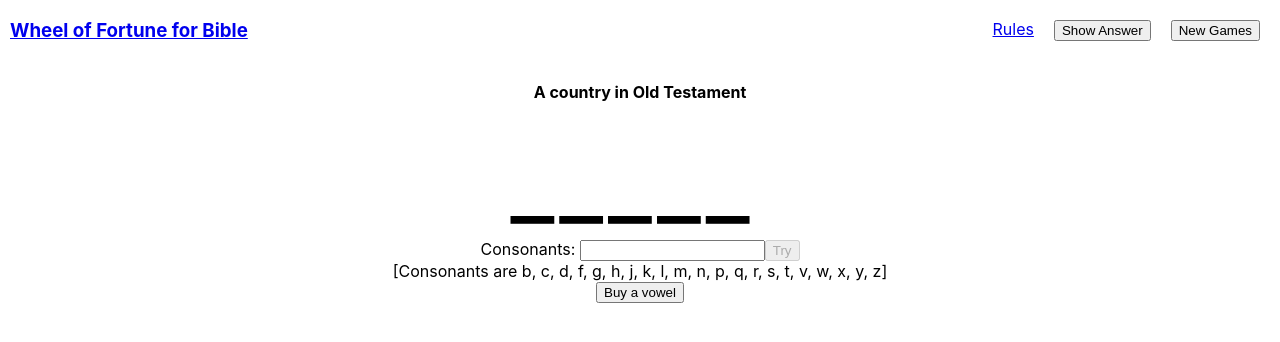
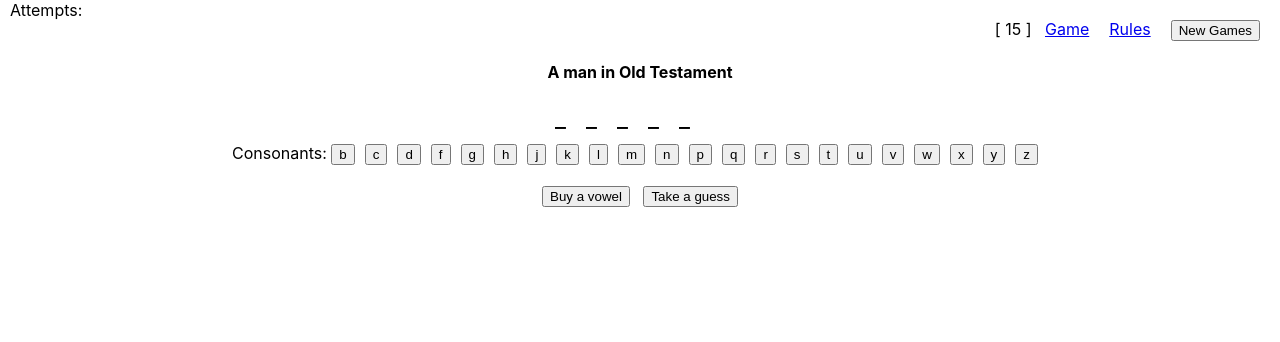
Before and after one commit to cmak9149/wheeloffortune, a React (Create React App) app: page / in a window 1280 px wide. Shown: the top 342 px of the page. Built offline with nearby package versions, Linux system fonts and the light colour scheme.

Commit message:
convert to individual group name

```diff
--- a/src/App.css
+++ b/src/App.css
@@ -56,13 +56,14 @@ main {
 
 .letter {
   display: inline;
-  font-size: 96px;
-  margin-right: 5px;
+  font-size: 24px;
+  margin-right: 20px;
 }
 
 .word {
   display: inline;
   margin-right: 15px;
+  margin-bottom: 20PX;
 }
 
 .rules p {
@@ -74,3 +75,15 @@ main {
   margin-right: 20px;
   margin-top: 20px;
 }
+
+.letterKey {
+  margin-right: 10px;
+}
+
+.word {
+  margin-bottom:  10px;
+}
+
+.responseSection {
+  margin-top: 10px;
+}
--- a/src/components/Header.js
+++ b/src/components/Header.js
@@ -1,14 +1,15 @@
 import { useGame } from "../contexts/GameContext";
-import {Link} from "react-router-dom";
+import { Link } from "react-router-dom";
 
 const Header = () => {
-  const {showAnswer, getNextGame} = useGame();
+  const {token, footerDisplay, getNextGame} = useGame();
   return (
     <header>
-        <h3><Link to="/">Wheel of Fortune for Bible</Link></h3>
+        <div>Attempts: {footerDisplay}</div>
         <div className="toolbar" >
+            <span>[ {token} ]</span>&nbsp;&nbsp;&nbsp;
+            <Link to="/">Game</Link>
             <Link to="/rules">Rules</Link>
-            <button onClick={showAnswer}>Show Answer</button>
             <button onClick={getNextGame}>New Games</button>
         </div>
     </header>
--- a/src/components/Phase.js
+++ b/src/components/Phase.js
@@ -3,28 +3,28 @@ import { useGame } from "../contexts/GameContext";
 import { toast } from "react-toastify";
 
 const Phase = () => {
-  const {buyAVowel, addLetter, gameInit, phaseDisplay, hint} = useGame();
-  const [lastLetter, setLastLetter] = useState("");
+  const allConsonants = ["b", "c", "d", "f", "g", "h", "j", "k", "l", "m", "n", "p", "q", "r", "s", "t", "u", "v", "w", "x", "y", "z"]
+  const { tryAGuess, buyAVowel, addLetter, gameInit, phaseDisplay, hint} = useGame();
+  const [ consonants, setConsonants ] = useState(allConsonants);
 
   useEffect(() => {
     gameInit();
   });
 
-  const typingHadler = (e) => {
-    const val = e.target.value;
-    const lastLetterTyped = val.substring(val.length -1);
-    if(["a", "e", "i", "o", "u"].indexOf(lastLetterTyped) >= 0) {
-      toast.error(`Vowel ${lastLetterTyped} is not allowed`);
-      setLastLetter("");
-    } else {
-      setLastLetter(lastLetterTyped);
-    }
+  const tryAConsonant = (tryCon) => {
+    addLetter(tryCon);
+    // remove the c from consants
+    setConsonants(consonants.filter(c => { return c !== tryCon }) );
   }
 
-  const handleTry = (e) => {
-    addLetter(lastLetter);
-    document.getElementById("lastLetter").focus();
-    setLastLetter("");
+  const takeAGuess = () => {
+    let guess = window.prompt("Put in your guess");
+    if (guess != "") {
+      const result = tryAGuess(guess);
+      if (result) {
+        setConsonants(allConsonants);
+      }
+    }
   }
 
   return (
@@ -39,12 +39,16 @@ const Phase = () => {
 
         })}
         <br />
-        Consonants: <input type='text' value={lastLetter} onChange={typingHadler} id="lastLetter" />
-        <button disabled={ lastLetter === "" } onClick={handleTry}>Try</button>
-        <br />
-        [Consonants are b, c, d, f, g, h, j, k, l, m, n, p, q, r, s, t, v, w, x, y, z]
-        <br />
-        <button onClick={buyAVowel}>Buy a vowel</button>
+        <div className="responseSection">
+          Consonants: {consonants.map(c => {
+            return <button key={c} className="letterKey" onClick={ () => { tryAConsonant(c) } } >{c}</button>
+          })}
+          <br />
+          <br />
+          <button onClick={buyAVowel}>Buy a vowel</button>&nbsp;&nbsp;&nbsp;
+          <button onClick={takeAGuess}>Take a guess</button>
+        </div>
+
     </div>
   )
 }
--- a/src/contexts/GameContext.js
+++ b/src/contexts/GameContext.js
@@ -6,6 +6,7 @@ import { toast } from "react-toastify";
 const GameContext = createContext();
 
 var GameContextProvider = ({children}) => {
+    const [token, setToken] = useState(15);
     const [phase, setPhase] = useState("");
     const [vowels, setVowels] = useState([]);
     const [currentPhase, setCurrentPhase] = useState(-1);
@@ -66,12 +67,16 @@ var GameContextProvider = ({children}) => {
             // add letter
             addLetter(aVowel);
             setVowels(remainVowels);
+            setToken(token - 2);
         } else {
             toast.error(`No more vowel`);
         }
     }
 
     const addLetter = (letter) => {
+        let newBalance = token;
+        newBalance--;
+
         const buffer = [...phaseDisplay];
         let letterCount = 0;
         let letterLC = letter.toLowerCase();
@@ -85,9 +90,53 @@ var GameContextProvider = ({children}) => {
                 }
             }
         }
+        newBalance += letterCount * 2;
+
         letterCount > 0? toast.info(`There are ${letterCount} ${letter}`): toast.error(`There is no ${letter}`);
         setPhaseDisplay(buffer);
         setFooterDisplay(footerDisplay + " [" + letter + "]" + letterCount);
+        setToken(newBalance);
+    }
+
+    const tryAGuess = (guess) => {
+        let hasUnknown = false;
+        // first, there must be at least unknown before guess can be proceed
+        phaseDisplay.map(word => {
+            word.map(l => {
+                if (l === "_") {
+                    hasUnknown = true;
+                }
+            });
+        });
+
+        if (!hasUnknown) {
+            toast.error("Cannot guess there is no unknown letter. Go to next game");
+            getNextGame();
+            return false;
+        }
+
+        let newBalance = token;
+        newBalance -= 1;
+        // at least one unknown
+        let santizedGuess = guess.toLowerCase();
+        santizedGuess = santizedGuess.replace(" ", "");
+        santizedGuess = santizedGuess.replace(",", "");
+
+        let santizeAnswer = phase.join('').toLowerCase();
+        santizeAnswer = santizeAnswer.replace(" ", "");
+        santizeAnswer = santizeAnswer.replace(/,/g, "");
+
+        if (santizeAnswer === santizedGuess) {
+            newBalance += 5;
+            toast.info("You got it right: " + santizeAnswer);
+            getNextGame();
+            setToken(newBalance);
+            return true;
+        } else {
+            setToken(newBalance);
+            toast.error("It is not " + guess);
+            return false;
+        }
     }
 
     const getNextGame = () => {
@@ -100,7 +149,7 @@ var GameContextProvider = ({children}) => {
         setPhaseDisplay(phase);
     }
 
-    const gameApi = {phaseDisplay, hint, footerDisplay, hasMoreGrame, gameInit, buyAVowel, showAnswer, getNextGame, addLetter}
+    const gameApi = {token, tryAGuess, phaseDisplay, hint, footerDisplay, hasMoreGrame, gameInit, buyAVowel, showAnswer, getNextGame, addLetter}
     return <GameContext.Provider value={gameApi}>
         {children}
     </GameContext.Provider>
--- a/src/data/phases.json
+++ b/src/data/phases.json
@@ -1,12 +1,8 @@
 [
-    { "phase": "Egypt", "hint": "A country in Old Testament" },
-    { "phase": "Peter", "hint": "One of the Jesus's disciples" },
-    { "phase": "Mary", "hint": "A woman in New Testament" },
-    { "phase": "Jews", "hint": "A group of people in Bible" },
-    { "phase": "Jerusalem", "hint": "A city in Bible" },
-    { "phase": "Genesis", "hint": "A book in the Old Testament" },
-    { "phase": "Judges", "hint": "A book in the Old Testament" },
-    { "phase": "Daniel", "hint": "A book in the Old Testament" },
-    { "phase": "David", "hint": "A king in Old Testament" },
-    { "phase": "Pharisees", "hint": "A group of people in New Testament" }
+    { "phase": "Moses", "hint": "A man in Old Testament" },
+    { "phase": "John", "hint": "One of the Jesus's disciples" },
+    { "phase": "Joseph", "hint": "A man in old Testament" },
+    { "phase": "David", "hint": "A person in Old Testament" },
+    { "phase": "fishman", "hint": "A job in New Testament time" },
+    { "phase": "Samson", "hint": "A leader in old Testament" }
 ]
--- a/src/index.js
+++ b/src/index.js
@@ -4,7 +4,6 @@ import './index.css';
 import App from './App';
 import reportWebVitals from './reportWebVitals';
 import Header from './components/Header';
-import Footer from './components/Footer';
 import { GameContextProvider } from './contexts/GameContext';
 import { BrowserRouter } from 'react-router-dom';
 import { ToastContainer } from "react-toastify";
@@ -15,9 +14,8 @@ root.render(
   <React.StrictMode>
     <GameContextProvider>
       <BrowserRouter>
+        <ToastContainer closeButton={false} autoClose={2000} position={"top-right"} />
         <Header />
-        <Footer />
-        <ToastContainer closeButton={false} autoClose={2000} position={"top-right"} />
         <App />
       </BrowserRouter>
     </GameContextProvider>
```
